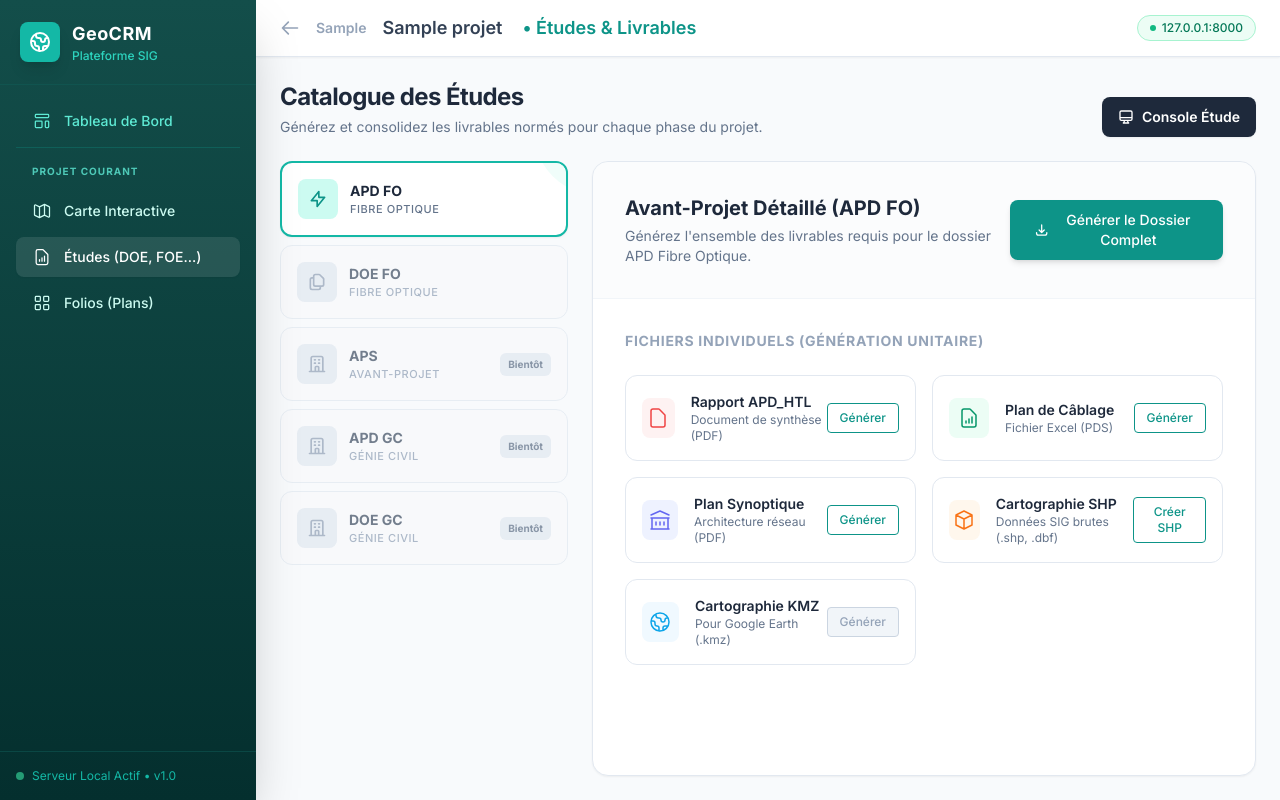
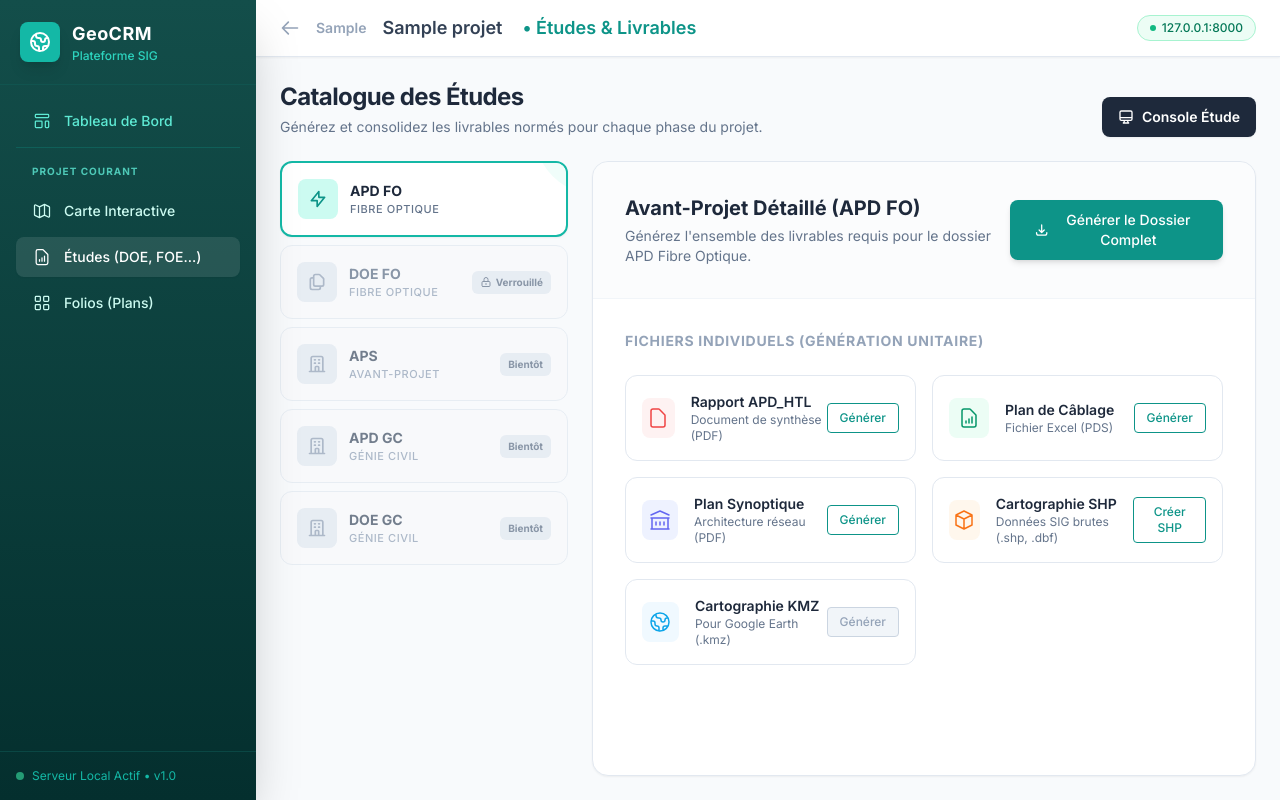
Before and after one commit to digit31/CRM-CALAUDE, a FastAPI app: page /projets/1/etudes in a window 1280 px wide. Run offline with FastAPI, Linux system fonts and the light colour scheme; tables that the repository leaves empty hold one stand-in row (values such as "Sample post"); some libraries are stand-ins or nearby versions.

Commit message:
Études : onglet du type NON courant grisé + verrouillé (cadenas) au lieu de masqué
L'onglet qui ne correspond pas au type de l'affaire reste VISIBLE mais grisé,
désactivé et marqué « Verrouillé » (icône cadenas) — plus clair que de le masquer :
- étude APD FO -> onglet DOE FO verrouillé ;
- étude DOE FO -> onglet APD FO verrouillé.
L'onglet du type courant reste actif/cliquable ; son contenu s'affiche par défaut.

Co-Authored-By: Claude Opus 4.8 <noreply@anthropic.com>

```diff
--- a/CRM SIG/mon_crm_sig/app/templates/etudes.html
+++ b/CRM SIG/mon_crm_sig/app/templates/etudes.html
@@ -53,34 +53,54 @@
         <!-- Colonne Gauche : Menu des Études -->
         <div class="w-72 flex flex-col gap-2">
 
-            <!-- Item : APD FO (masqué pour les études DOE FO) -->
-            <button onclick="switchTab('apd-fo', this)" class="tab-btn w-full text-left bg-white border-2 border-brand-500 rounded-xl p-4 shadow-sm relative overflow-hidden group {% if type_etude != 'DOE FO' %}active-tab{% else %}hidden{% endif %}">
+            <!-- Item : APD FO — actif pour une étude APD ; grisé + verrouillé pour une étude DOE FO -->
+            <button {% if type_etude != 'DOE FO' %}onclick="switchTab('apd-fo', this)"{% else %}disabled title="Indisponible pour une étude DOE FO"{% endif %}
+                    class="tab-btn w-full text-left rounded-xl p-4 relative overflow-hidden group {% if type_etude != 'DOE FO' %}bg-white border-2 border-brand-500 shadow-sm active-tab{% else %}bg-slate-50/50 border border-slate-200 opacity-75 cursor-not-allowed{% endif %}">
+                {% if type_etude != 'DOE FO' %}
                 <div class="absolute top-0 right-0 w-16 h-16 bg-brand-50 rounded-bl-full -mr-8 -mt-8 transition-transform group-hover:scale-110"></div>
-                <div class="flex items-center gap-3 relative z-10">
-                    <div class="w-10 h-10 bg-brand-100 text-brand-600 rounded-lg flex items-center justify-center flex-shrink-0">
+                {% endif %}
+                <div class="flex items-center justify-between relative z-10">
+                    <div class="flex items-center gap-3">
+                        <div class="w-10 h-10 {% if type_etude != 'DOE FO' %}bg-brand-100 text-brand-600{% else %}bg-slate-200 text-slate-400{% endif %} rounded-lg flex items-center justify-center flex-shrink-0">
                             <svg xmlns="http://www.w3.org/2000/svg" class="h-5 w-5" fill="none" viewBox="0 0 24 24" stroke="currentColor" stroke-width="2">
                                 <path stroke-linecap="round" stroke-linejoin="round" d="M13 10V3L4 14h7v7l9-11h-7z" />
                             </svg>
                         </div>
                         <div>
-                        <h3 class="font-bold text-slate-800 text-sm">APD FO</h3>
-                        <p class="text-[11px] text-slate-500 font-medium uppercase tracking-wider">Fibre Optique</p>
+                            <h3 class="font-bold {% if type_etude != 'DOE FO' %}text-slate-800{% else %}text-slate-500{% endif %} text-sm">APD FO</h3>
+                            <p class="text-[11px] {% if type_etude != 'DOE FO' %}text-slate-500{% else %}text-slate-400{% endif %} font-medium uppercase tracking-wider">Fibre Optique</p>
                         </div>
+                    </div>
+                    {% if type_etude == 'DOE FO' %}
+                    <span class="flex items-center gap-1 text-[10px] font-bold bg-slate-200 text-slate-500 px-2 py-1 rounded-md flex-shrink-0">
+                        <svg xmlns="http://www.w3.org/2000/svg" class="h-3 w-3" fill="none" viewBox="0 0 24 24" stroke="currentColor" stroke-width="2"><path stroke-linecap="round" stroke-linejoin="round" d="M12 15v2m-6 4h12a2 2 0 002-2v-6a2 2 0 00-2-2H6a2 2 0 00-2 2v6a2 2 0 002 2zm10-10V7a4 4 0 00-8 0v4h8z" /></svg>
+                        Verrouillé
+                    </span>
+                    {% endif %}
                 </div>
             </button>
 
-            <!-- Item : DOE FO (actif par défaut pour une étude DOE FO) -->
-            <button onclick="switchTab('doe-fo', this)" class="tab-btn w-full text-left rounded-xl p-4 relative overflow-hidden group {% if type_etude == 'DOE FO' %}bg-white border-2 border-brand-500 shadow-sm active-tab{% else %}bg-slate-50/50 border border-slate-200 opacity-75 hover:opacity-100 transition-opacity cursor-pointer{% endif %}">
-                <div class="flex items-center gap-3 relative z-10">
-                    <div class="w-10 h-10 {% if type_etude == 'DOE FO' %}bg-brand-100 text-brand-600{% else %}bg-slate-200 group-hover:bg-brand-100 group-hover:text-brand-600 text-slate-400{% endif %} rounded-lg flex items-center justify-center flex-shrink-0 transition-colors">
+            <!-- Item : DOE FO — actif pour une étude DOE FO ; grisé + verrouillé pour une étude APD FO -->
+            <button {% if type_etude == 'DOE FO' %}onclick="switchTab('doe-fo', this)"{% else %}disabled title="Indisponible pour une étude APD FO"{% endif %}
+                    class="tab-btn w-full text-left rounded-xl p-4 relative overflow-hidden group {% if type_etude == 'DOE FO' %}bg-white border-2 border-brand-500 shadow-sm active-tab{% else %}bg-slate-50/50 border border-slate-200 opacity-75 cursor-not-allowed{% endif %}">
+                <div class="flex items-center justify-between relative z-10">
+                    <div class="flex items-center gap-3">
+                        <div class="w-10 h-10 {% if type_etude == 'DOE FO' %}bg-brand-100 text-brand-600{% else %}bg-slate-200 text-slate-400{% endif %} rounded-lg flex items-center justify-center flex-shrink-0">
                             <svg xmlns="http://www.w3.org/2000/svg" class="h-5 w-5" fill="none" viewBox="0 0 24 24" stroke="currentColor" stroke-width="2">
                                 <path stroke-linecap="round" stroke-linejoin="round" d="M8 7v8a2 2 0 002 2h6M8 7V5a2 2 0 012-2h4.586a1 1 0 01.707.293l4.414 4.414a1 1 0 01.293.707V15a2 2 0 01-2 2h-2M8 7H6a2 2 0 00-2 2v10a2 2 0 002 2h8a2 2 0 002-2v-2" />
                             </svg>
                         </div>
                         <div>
-                        <h3 class="font-bold text-slate-600 group-hover:text-slate-800 text-sm transition-colors">DOE FO</h3>
+                            <h3 class="font-bold {% if type_etude == 'DOE FO' %}text-slate-800{% else %}text-slate-500{% endif %} text-sm">DOE FO</h3>
                             <p class="text-[11px] text-slate-400 font-medium uppercase tracking-wider">Fibre Optique</p>
                         </div>
+                    </div>
+                    {% if type_etude != 'DOE FO' %}
+                    <span class="flex items-center gap-1 text-[10px] font-bold bg-slate-200 text-slate-500 px-2 py-1 rounded-md flex-shrink-0">
+                        <svg xmlns="http://www.w3.org/2000/svg" class="h-3 w-3" fill="none" viewBox="0 0 24 24" stroke="currentColor" stroke-width="2"><path stroke-linecap="round" stroke-linejoin="round" d="M12 15v2m-6 4h12a2 2 0 002-2v-6a2 2 0 00-2-2H6a2 2 0 00-2 2v6a2 2 0 002 2zm10-10V7a4 4 0 00-8 0v4h8z" /></svg>
+                        Verrouillé
+                    </span>
+                    {% endif %}
                 </div>
             </button>
 
```
Lines whose indentation alone changed are shown as unchanged.
